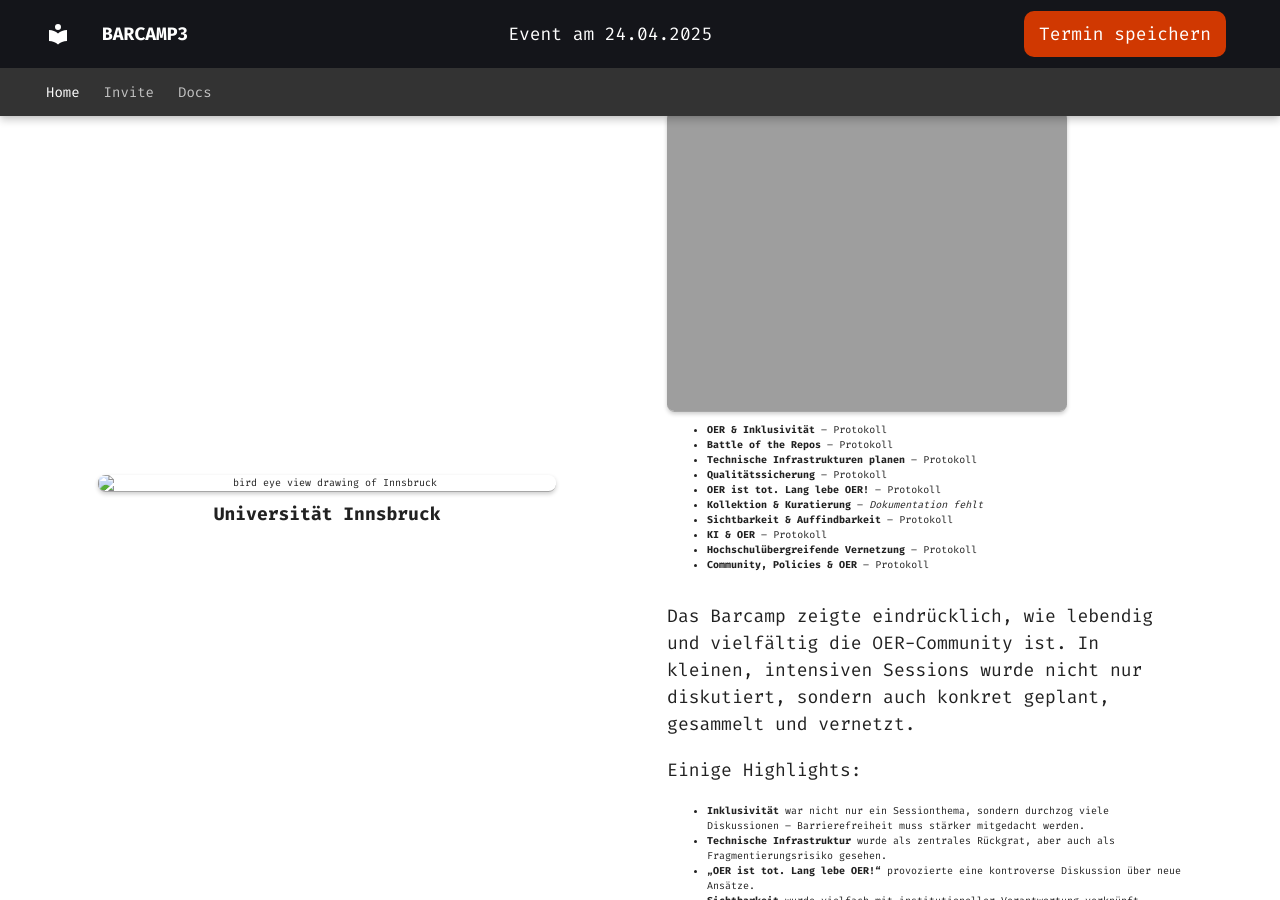
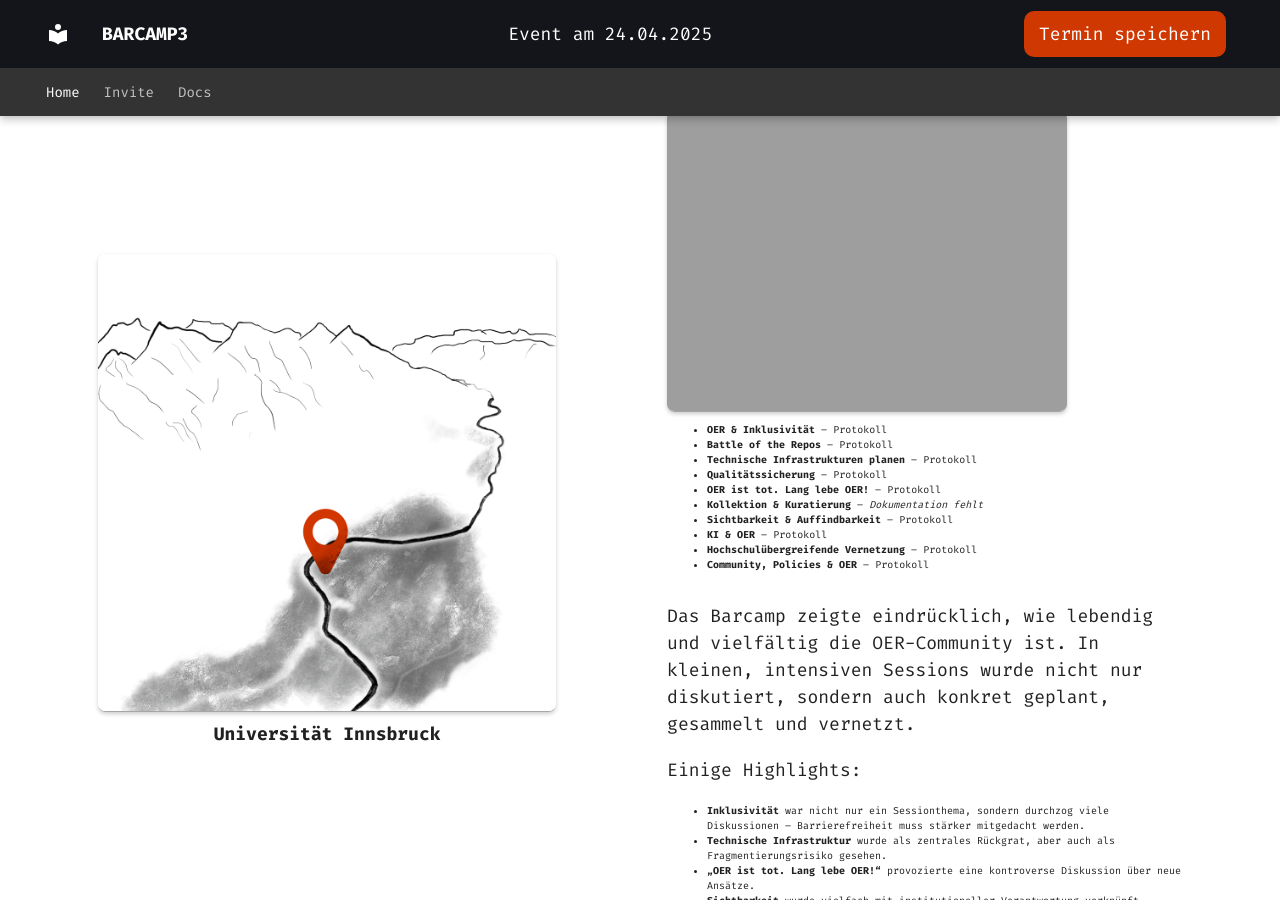
Before and after one commit to oerBASE/Barcamp3, an MkDocs documentation site: the page built from docs/index.md, in a window 1280 px wide and 900 px high, scrolled down 680 px. Built offline with MkDocs 1.6.1 and Material for MkDocs 9.7.7, drawn with Linux system fonts in a browser that asks for light colours; plug-ins that fetch from the network failed and are left out.

Commit message:
Update home.html

```diff
--- a/overrides/home.html
+++ b/overrides/home.html
@@ -14,7 +14,7 @@
 
 <section id="features">
   <div>
-    <img src="Barcamp3/assets/img/innsbruck-bird-view-drawing.png" alt="bird eye view drawing of Innsbruck"/>
+    <img src="/Barcamp3/assets/img/innsbruck-bird-view-drawing.png" alt="bird eye view drawing of Innsbruck"/>
     <label>Universität Innsbruck</label>
   </div>
   <div>
@@ -34,7 +34,7 @@
   </p>
 
   <h2>Protokolle der Sessions</h2>
-    <img src="/Barcamp3/assets/img/oertopia-sessionplan.jpeg alt="Sessionplan des Barcamps" style="max-width: 100%;" />
+    <img src="assets/img/oertopia-sessionplan.jpeg alt="Sessionplan des Barcamps" style="max-width: 100%;" />
   <ul>
     <li><strong>OER & Inklusivität</strong> – <a href="https://pad.uni-graz.at/p/oertopia1-1">Protokoll</a></li>
     <li><strong>Battle of the Repos</strong> – <a href="https://pad.uni-graz.at/p/oertopia2-1">Protokoll</a></li>
```
